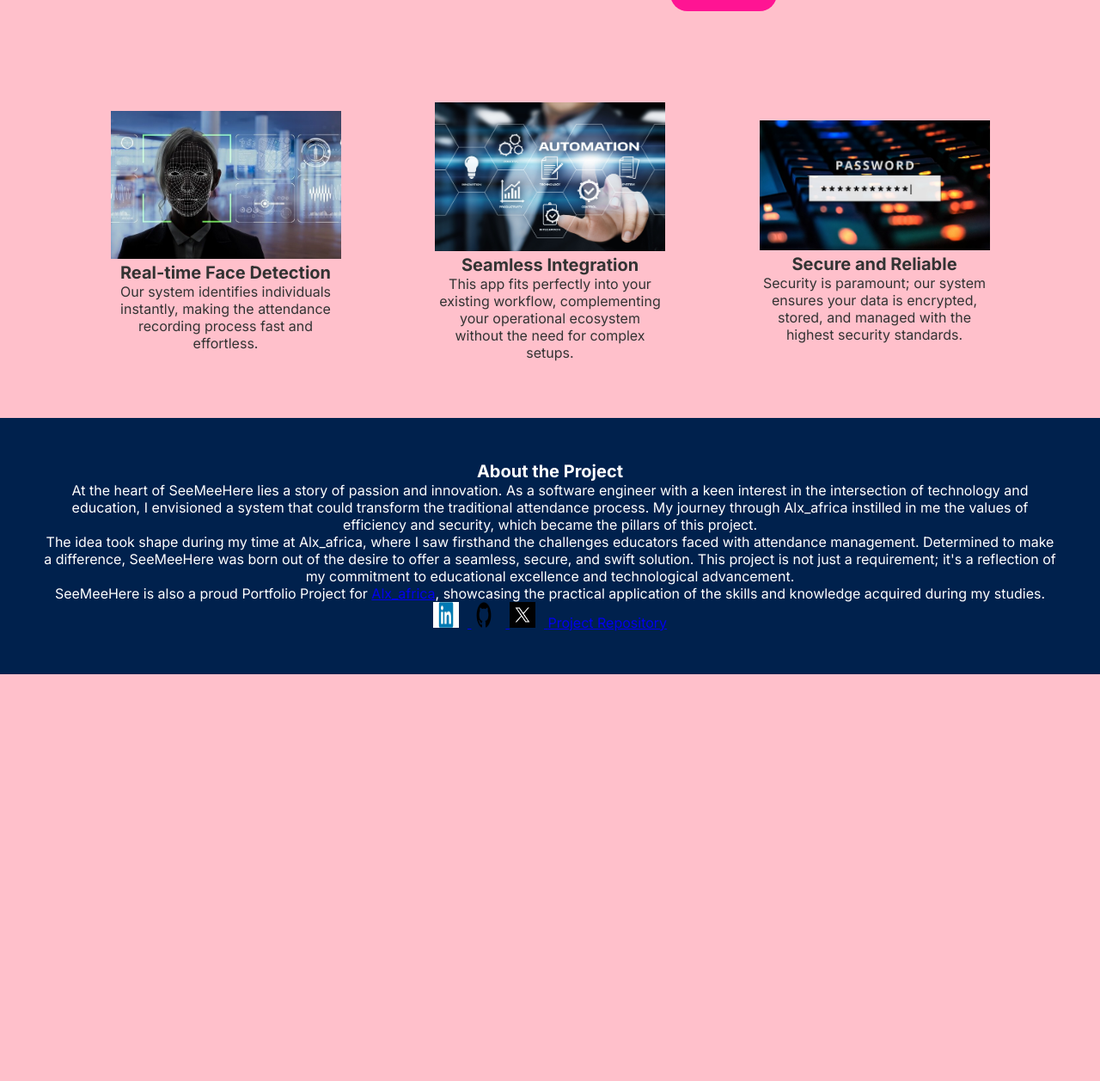
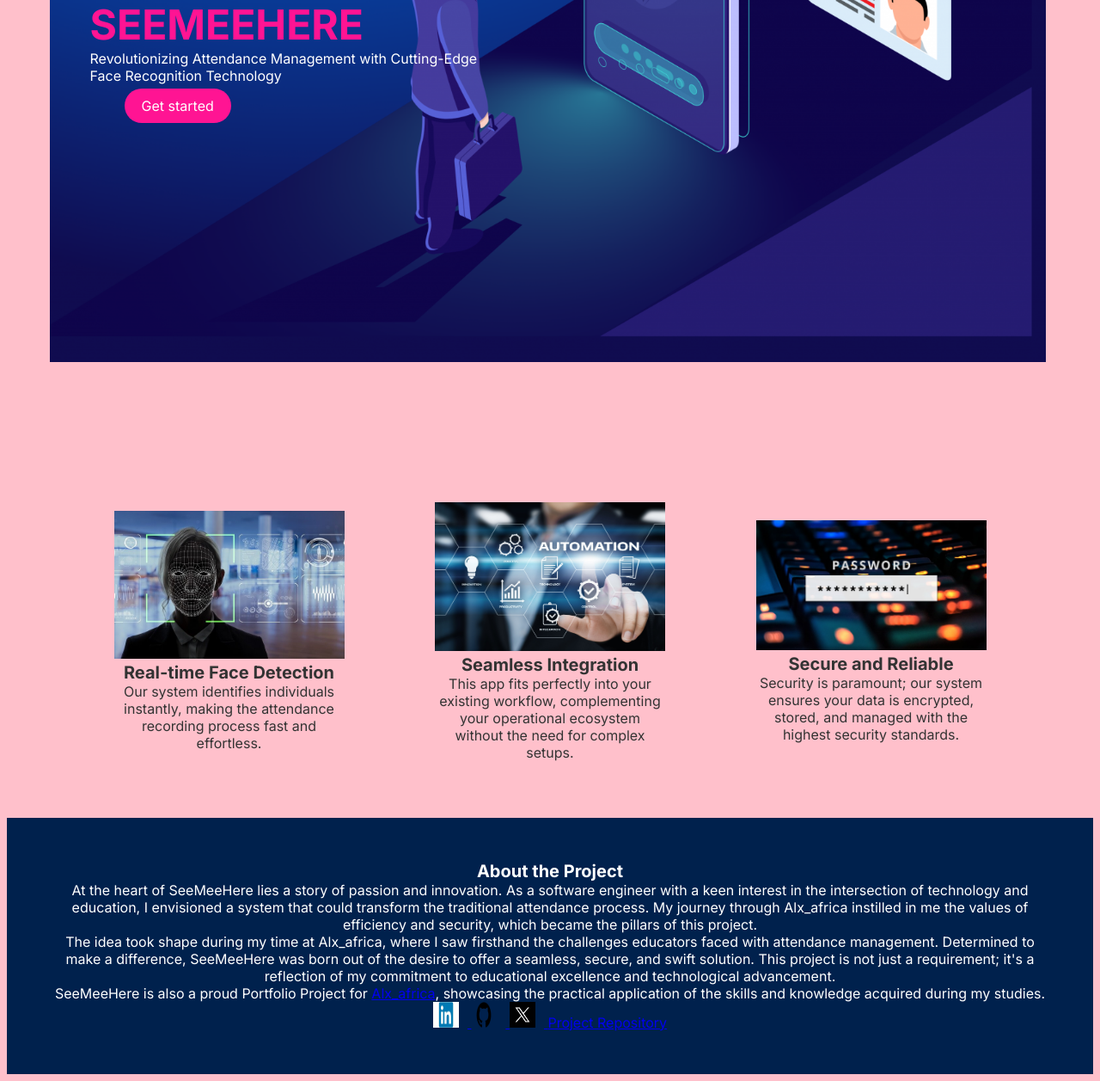
Before and after one commit to Israelshecktar/seemeehere, a Flask app: page / in a window 1280 px wide. Shown: the part 480-1737 px from the top of the page at 86% size. Before the commit the page ends 1264 px from the top, so only its background shows below. Run offline with Flask 3, Linux system fonts and the light colour scheme; some libraries are stand-ins or nearby versions.

Commit message:
chnaged cover image for landing page'

```diff
--- a/static/style/landing.css
+++ b/static/style/landing.css
@@ -7,18 +7,16 @@
     --accent-color: #00214D;
 }
 
-body, html {
+html, body{
     background-color: var(--background-color);
-    margin: 0;
-    padding: 0;
     font-family: 'Inter', sans-serif;
     color: var(--text-color);
+        background-size: cover;
 }
 
 /* Header */
 header {
     text-align: center;
-    padding: 2rem 0;
 }
 
 /* Typography */
@@ -40,16 +38,57 @@ p, a, nav {
 }
 
 /* Navigation */
-nav {
-    display: flex;
-    justify-content: space-between;
-    padding: 0 15px;
-    align-items: center;
-}
 
 .app-logo, .social-logo {
     width: 3.125rem;
     height: auto;
+}
+
+nav {
+    display: flex;
+    justify-content: space-between;
+    padding: 20px 20px;
+    align-items: center;
+}
+
+.intro {
+        width: 100%;
+        position: relative;
+        height: 100vh;
+        text-align: center;
+        overflow: hidden;
+}
+
+.cover-image {
+  background-size: cover;
+  width: 100%;
+  height: auto;
+  opacity: 1.5; /* Adding some transparency to the image */
+  top: 0;
+  left: -10%;
+  margin-left: -10px;
+  margin-right: 0;
+  padding: 0, 1rem;
+}
+
+.text-overlay {
+    position: absolute;
+    top: 50%;
+    left: 4%;  /* Set to align the text to the right side */
+    transform: translateY(-50%);
+    color: #fff; /* Adjust this color based on your design */
+    font-size: 2rem; /* Example font size, adjust as needed */
+    width: 40%; /* Adjust based on your preference */
+    opacity: 1.5; /* Ensures text is fully opaque */
+    text-align: left; /* Align text to the right */
+}
+
+.text-overlay h1 {
+  color: #FF1493;
+}
+
+.text-overlay a.get-started-button {
+  margin: 40px; /* Apply spacing between the h1 and the "Get started" button */
 }
 
 /* Interactive Elements */
--- a/templates/landing.html
+++ b/templates/landing.html
@@ -17,10 +17,13 @@
                         </nav>
 
                         <div class="intro">
-            <h1>SeeMeeHere!</h1>
+                                <div class="text-overlay">
+                                        <h1>SEEMEEHERE</h1>
                                         <p>Revolutionizing Attendance Management with Cutting-Edge Face Recognition Technology</p>
-            <img src="https://www.lystloc.com/blog/wp-content/uploads/2022/11/ezgif.com-gif-maker-6.webp" alt="Cover Image" class="cover-image">
-            <a href="{{ url_for('dashboard') }}" class="cta-button">Get started</a>
+                                        <a href="{{ url_for('dashboard') }}" class="get-started-button">Get started</a>
+                                </div>
+
+                                <img src="static/cover_image.png" alt="Cover Image" class="cover-image">
                         </div>
                 </header>
 
```
Also changed, not shown: static/cover_image.png (added), 1 other file. Lines whose indentation alone changed are shown as unchanged.
